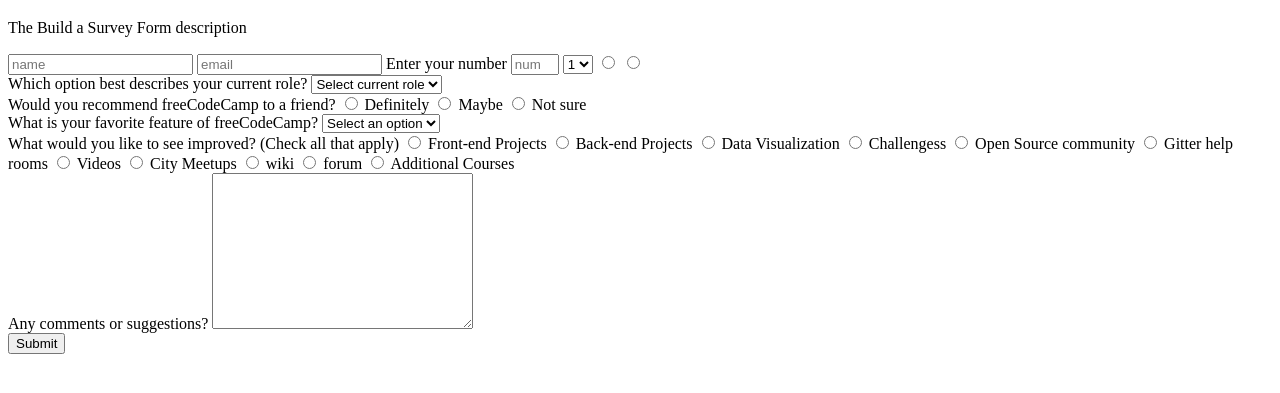
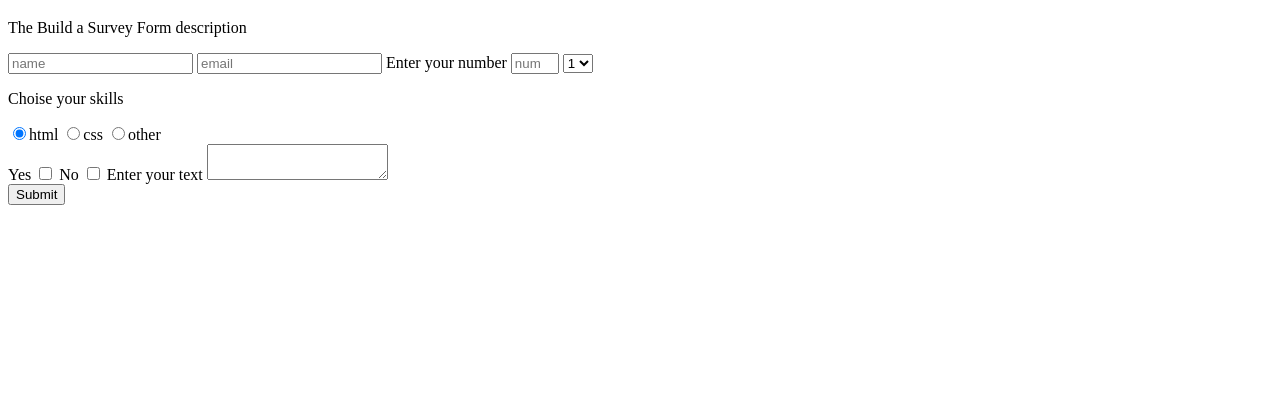
Before and after one commit to CS-IMMS/bamlaku_ismael, a plain HTML site: page index.html in a window 1280 px wide. Shown: the part 61-454 px from the top of the page. Drawn offline with Linux system fonts and the light colour scheme.

Commit message:
finished

```diff
--- a/index.html
+++ b/index.html
@@ -1,5 +1,6 @@
 <!DOCTYPE html>
 <html lang="en">
+
 <head>
   <meta charset="UTF-8">
   <meta http-equiv="X-UA-Compatible" content="IE=edge">
@@ -7,98 +8,65 @@
   <title>Build a Survey Form</title>
   <link rel="stylesheet" href="styles.css">
 </head>
+
 <body>
   <h1 id="title">Build a Survey Form</h1>
   <p id="description"> The Build a Survey Form description </p>
   <form id="survey-form">
     <label id="name-label">
-        <input type="text" required id="name" placeholder="name"/>
+            <input type="text" required id="name" placeholder="name" />
         </label>
     <label id="email-label">
-        <input type="email" required id="email" placeholder="email"/>
+            <input type="email" required id="email" placeholder="email" />
         </label>
     <label id="number-label">Enter your number</label>
-        <input type="number" min='5' max='8' required id="number" placeholder="number"/>
+    <input type="number" min='5' max='8' required id="number" placeholder="number" />
     <select id="dropdown">
             <option>1</option>
             <option>2</option>
         </select>
-        <input type="radio" value="Html" name="html"/>
-        <input type="radio"  value="CSS" mane="css"/>
-        <div class="input-element">
-            <label for="option" id="Select-label">
-                Which option best describes your current role?
+<div class="form-group">
+          <p>Choise your skills</p>
+          <label>
+            <input
+              name="user"
+              value="html"
+              type="radio"
+              class="input-radio"
+              checked
+            />html</label
+          >
+          <label>
+            <input
+              name="user"
+              value="css"
+              type="radio"
+              class="input-radio"
+            />css</label
+          >
+
+          <label
+            ><input
+              name="user"
+              value="other"
+              type="radio"
+              class="input-radio"
+            />other</label
+          >
+        </div>
+    <label>Yes
+      <input type="checkbox" value="yes" name="yes"/>
     </label>
-            <select name="" id="dropdown">
-                 <option value="">Select current role</option>
-                <option value="">Student</option>
-                <option value="">Full time job</option>
-                <option value="">Full time learner</option>
-                <option value="">Prefer not to say</option>
-                <option value="">Other</option>
-            </select>
+    <label>No
+      <input type="checkbox" value="No" name="no"/>
+    </label>
+    <label id="textarea">Enter your text
+      <textarea> </textarea>
+    </label>
+    <div>
+      <button type="submit" id="submit">Submit</button>
     </div>
-        <div id="">
-            <label for="">
-                Would you recommend freeCodeCamp to a friend?
-            </label>
-            <label for=""><input type="radio" name = "freeCodeCamp">
-            Definitely</label>
-            <label for=""><input type="radio" name = "freeCodeCamp">
-             Maybe</label>
-             <label for=""><input type="radio" name = "freeCodeCamp">
-             Not sure</label>
-
-                    </div>
-                    <div class="input-element">
-                        <label for="option" id="Select-label">
-                            What is your favorite feature of freeCodeCamp?
-                        </label>
-                        <select name="" id="dropdown">
-                             <option value="">Select an option</option>
-                            <option value="">Challenges</option>
-                            <option value="">project</option>
-                            <option value="">community</option>
-                            <option value="">open source </option>
-                        </select>
-                    </div>
-                     <div id="">
-                        <label for="">
-                            What would you like to see improved? (Check all that apply)
-                        </label>
-                        <label for=""><input type="radio" name = "suggestion">
-                            Front-end Projects</label>
-                        <label for=""><input type="radio" name = "suggestion">
-                            Back-end Projects</label>
-                         <label for=""><input type="radio" name = "suggestion">
-                            Data Visualization</label>
-                         <label for=""><input type="radio" name = "suggestion">
-                            Challengess</label>
-                         <label for=""><input type="radio" name = "suggestion">
-                            Open Source community</label>
-                         <label for=""><input type="radio" name = "suggestion">
-                            Gitter help rooms</label>
-                         <label for=""><input type="radio" name = "suggestion">
-                            Videos</label>
-                           <label for=""><input type="radio" name = "suggestion">
-   City Meetups</label>
-    <label for=""><input type="radio" name = "suggestion">
-     wiki</label>
-  <label for=""><input type="radio" name = "suggestion">
-     forum</label>
-   <label for=""><input type="radio" name = "suggestion">
-     Additional Courses</label>
-       </div>
-    <div id="">
-        <label for="">Any comments or suggestions?</label>
-        <textarea name="" id="" cols="30" rows="10"></textarea>
-    </div>
-    <button type="submit" id="Submit">
-        Submit
-    </button>
   </form>
 </body>
+
 </html>
-    </form>
-</body>
-</html>
```
Lines whose indentation alone changed are shown as unchanged.
